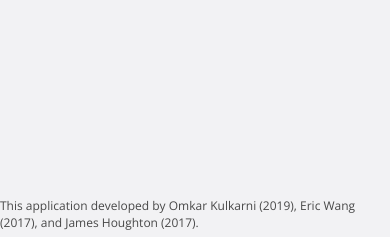
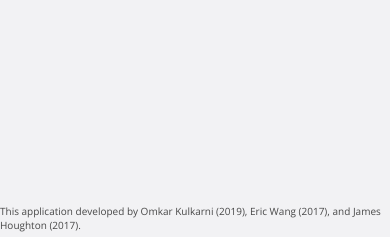
Before and after one commit to tjcsl/homecoming, a Django app: template hocoapp/templates/base.html in a window 390 px wide. Shown: the part 607-844 px from the top of the page. Run offline with Django 3.2, Linux system fonts and the light colour scheme; the template is opened without the code that fills it, so the values that code supplies are empty; some libraries are stand-ins or nearby versions.

Commit message:
fix footer mobile view

```diff
--- a/hocoapp/static/css/base.css
+++ b/hocoapp/static/css/base.css
@@ -13,7 +13,7 @@ ul.right {
     position:fixed;
     bottom:5px;
     right:5px;
-    font-size:12px;
+    font-size:10px;
 }
 h1 {
     margin:6px 0;
@@ -35,3 +35,9 @@ div.title {
     position: absolute;
     text-align: center;
 }
+@media screen and (max-device-width: 640px) {
+    .footer {
+        position: static;
+        text-align: center;
+    }
+}
--- a/hocoapp/static/css/home.css
+++ b/hocoapp/static/css/home.css
@@ -23,7 +23,6 @@
 
 .scoreboard {
 }
-
 .scoreboard .total {
     border-top:1px solid #666;
 }
```
